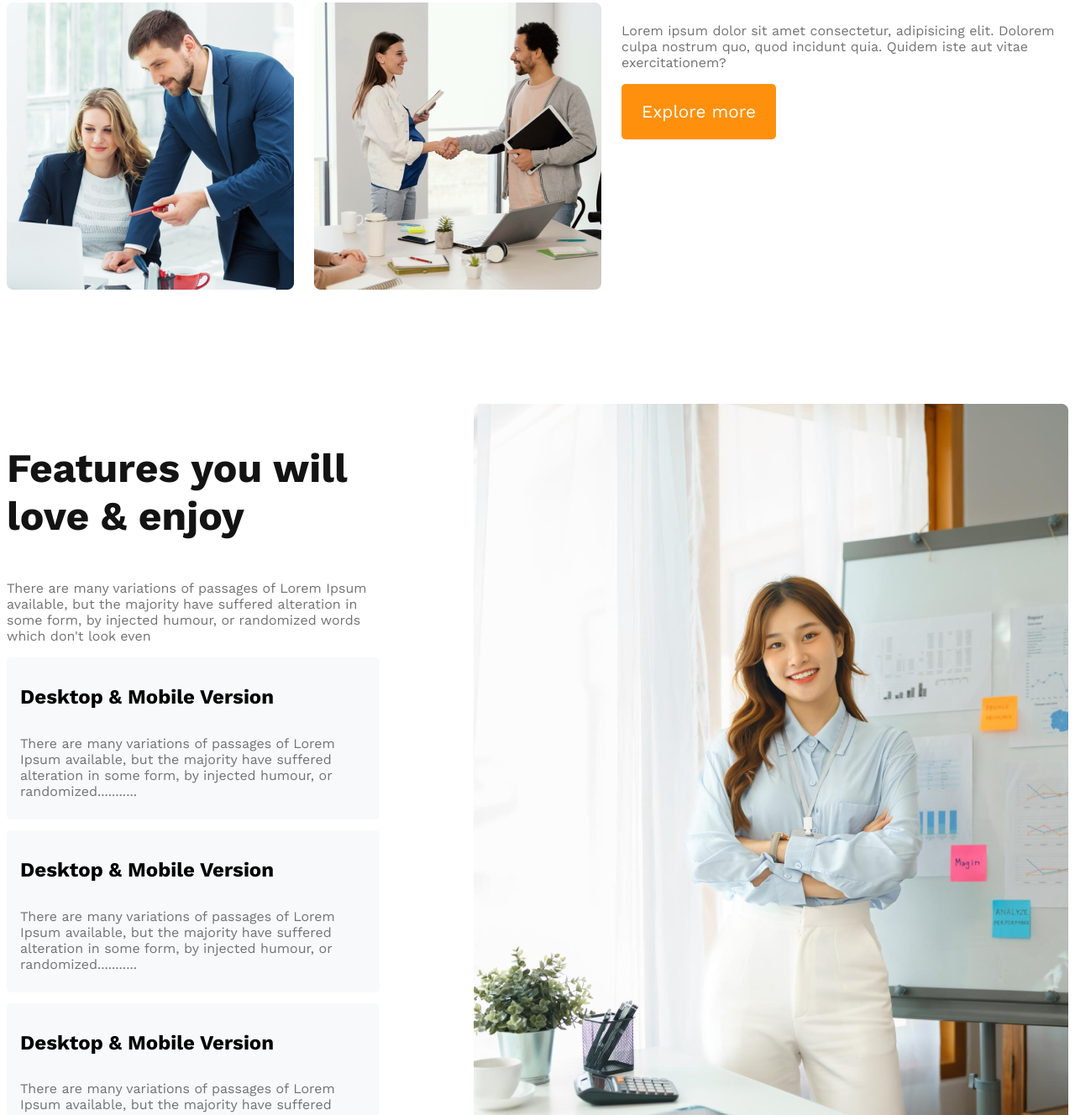
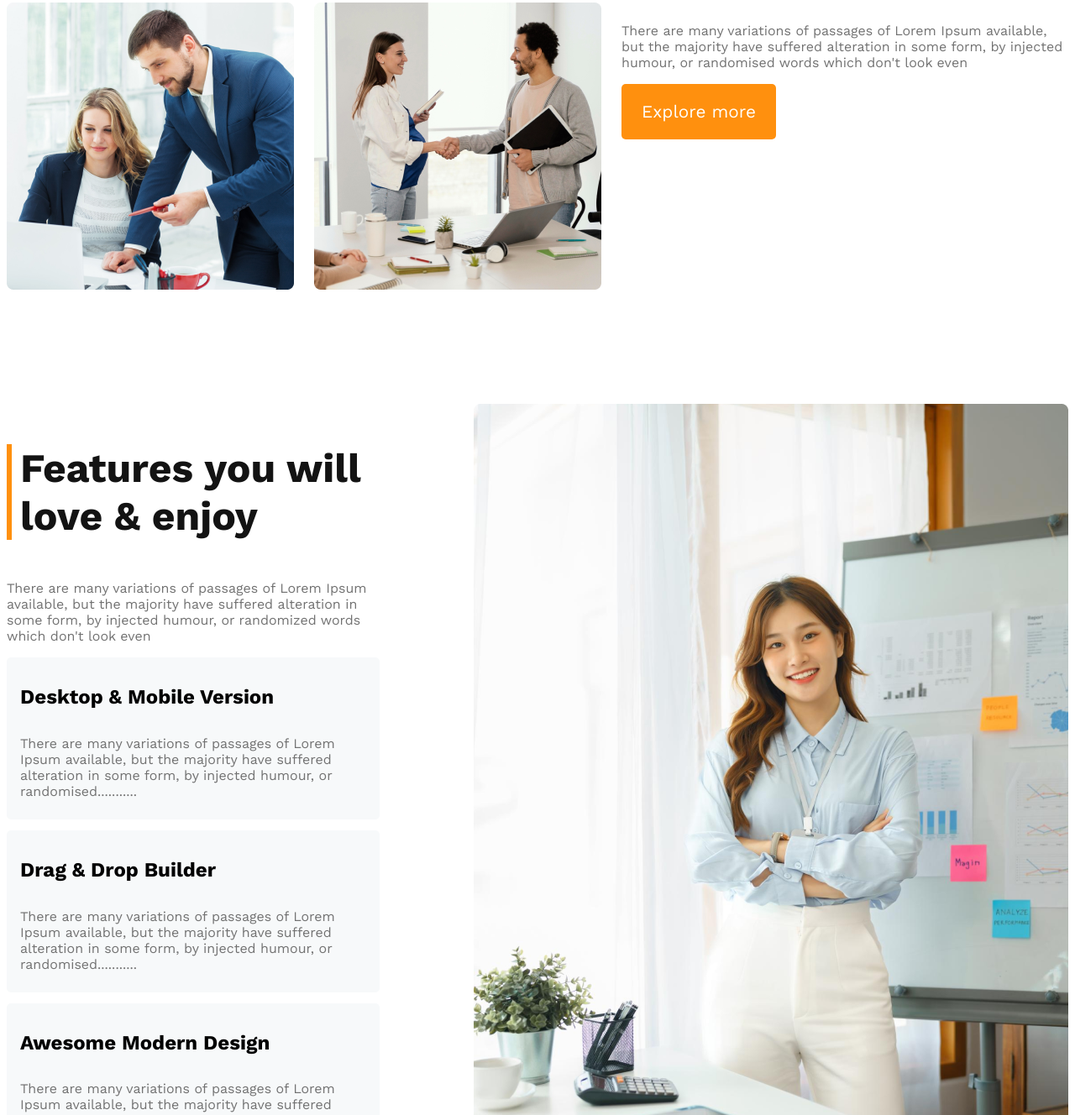
Before and after one commit to fahimrashid3/architects-webside, a plain HTML site: page index.html in a window 1280 px wide. Shown: the part 1472-2800 px from the top of the page at 84% size. Drawn offline with nearby package versions, Linux system fonts and the light colour scheme.

Commit message:
all text added

```diff
--- a/index.html
+++ b/index.html
@@ -21,8 +21,9 @@
         <div class="banner">
             <div class="banner-content">
                 <h1 class="banner-title">Brand New Group of Architects</h1>
-                <p class="text-light-gray">Lorem ipsum dolor sit amet consectetur adipisicing elit. Molestiae,
-                     vel aut. Perferendis dolorem quasi officia! Molestiae ad maxime perferendis reiciendis?
+                <p class="text-light-gray">
+                    There are many variations of passages of Lorem Ipsum available, but the majority have suffered alteration in some form, by injected humour,
+                     or randomised words which don't look even
                     </p>
                     <button class="btn-primary">Explore more</button>
             </div>
@@ -45,9 +46,9 @@
                     <h3 class="team-title"> <span class="quick-list text-light-gray">Quick list</span>
                         <span class="of-our">of out </span> <br><span class="feature-text"> Features</span> </h3>
                     <p class="text-light-gray team-description">
-                        Lorem ipsum dolor sit amet consectetur, adipisicing elit. Dolorem culpa nostrum quo, quod incidunt quia.
-                         Quidem iste aut vitae exercitationem?
-                        </p>
+                        There are many variations of passages of Lorem Ipsum available, but the majority have suffered alteration in some
+                         form, by injected humour, or randomised words which don't look even
+                    </p>
                         <button class="btn-primary">Explore more</button>
                 </div>
             </section>
@@ -55,7 +56,7 @@
 
             <section class="features">
                 <div class="features-content">
-                    <h3 class="text-dark feature-title" id="features-text-outside-card">Features you will love & enjoy</h3>
+                    <h3 class="text-dark feature-title feature-title" id="features-title-outside-card">Features you will<br> love & enjoy</h3>
                     <p class="text-light-gray" id="features-text-outside-card">
                         There are many variations of passages of Lorem Ipsum available, but the majority have suffered
                         alteration in some form, by injected humour, or randomized words which don't look even
@@ -63,13 +64,19 @@
                         <div class="card">
                             <h4 class="text-card">Desktop & Mobile Version</h4>
                             <p class="text-light-gray">
-                                There are many variations of passages of Lorem Ipsum available, but the majority have suffered
-                                 alteration in some form, by injected humour, or randomized...........
-
+                                There are many variations of passages of Lorem Ipsum available, but the majority have suffered alteration in
+                                 some form, by injected humour, or randomised...........
                             </p>
                         </div>
                         <div class="card">
-                            <h4 class="text-card">Desktop & Mobile Version</h4>
+                            <h4 class="text-card">Drag & Drop Builder</h4>
+                            <p class="text-light-gray">
+                                There are many variations of passages of Lorem Ipsum available, but the majority have suffered alteration
+                                in some form, by injected humour, or randomised...........
+                            </p>
+                        </div>
+                        <div class="card">
+                            <h4 class="text-card">Awesome Modern Design</h4>
                             <p class="text-light-gray">
                                 There are many variations of passages of Lorem Ipsum available, but the majority have suffered
                                  alteration in some form, by injected humour, or randomized...........
@@ -77,15 +84,7 @@
                             </p>
                         </div>
                         <div class="card">
-                            <h4 class="text-card">Desktop & Mobile Version</h4>
-                            <p class="text-light-gray">
-                                There are many variations of passages of Lorem Ipsum available, but the majority have suffered
-                                 alteration in some form, by injected humour, or randomized...........
-
-                            </p>
-                        </div>
-                        <div class="card">
-                            <h4 class="text-card">Desktop & Mobile Version</h4>
+                            <h4 class="text-card">Super Easy to Edit</h4>
                             <p class="text-light-gray">
                                 There are many variations of passages of Lorem Ipsum available, but the majority have suffered
                                  alteration in some form, by injected humour, or randomized...........
--- a/styles/architects.css
+++ b/styles/architects.css
@@ -129,6 +129,10 @@ main{
 }
 .text-card{
     font-size: 1.5rem;
+}
+.feature-title{
+    border-left: 6px solid #FF900E;
+    padding-left: 10px;
 }
 
 /* facts related css style */
@@ -326,11 +330,7 @@ main{
         max-width: 800px;
 
     }
-    #features-text-outside-card{
-        max-width: 800px;
 
-
-    }
     .text-card{
         font-size: 1rem;
         max-width: 990px;
@@ -339,6 +339,9 @@ main{
     #img{
         width: 800px;
         padding: 0px;
+    }
+    #features-text-outside-card{
+        width: 800px;
     }
 
 
```
